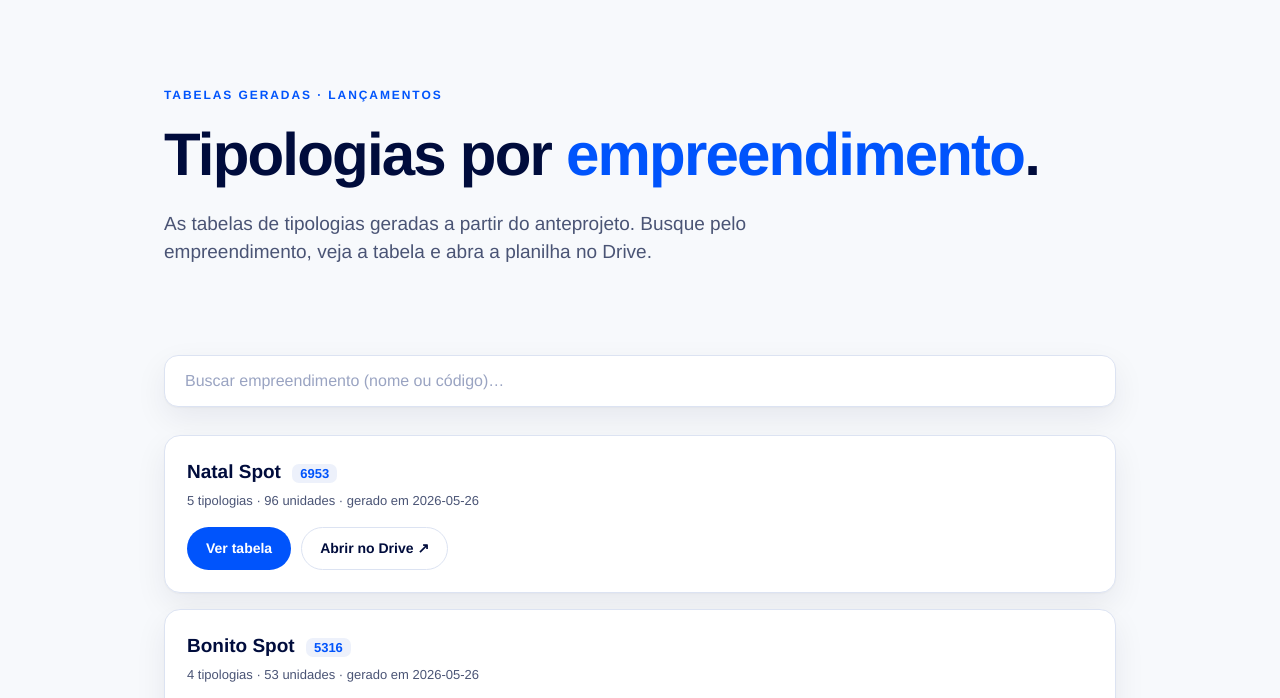
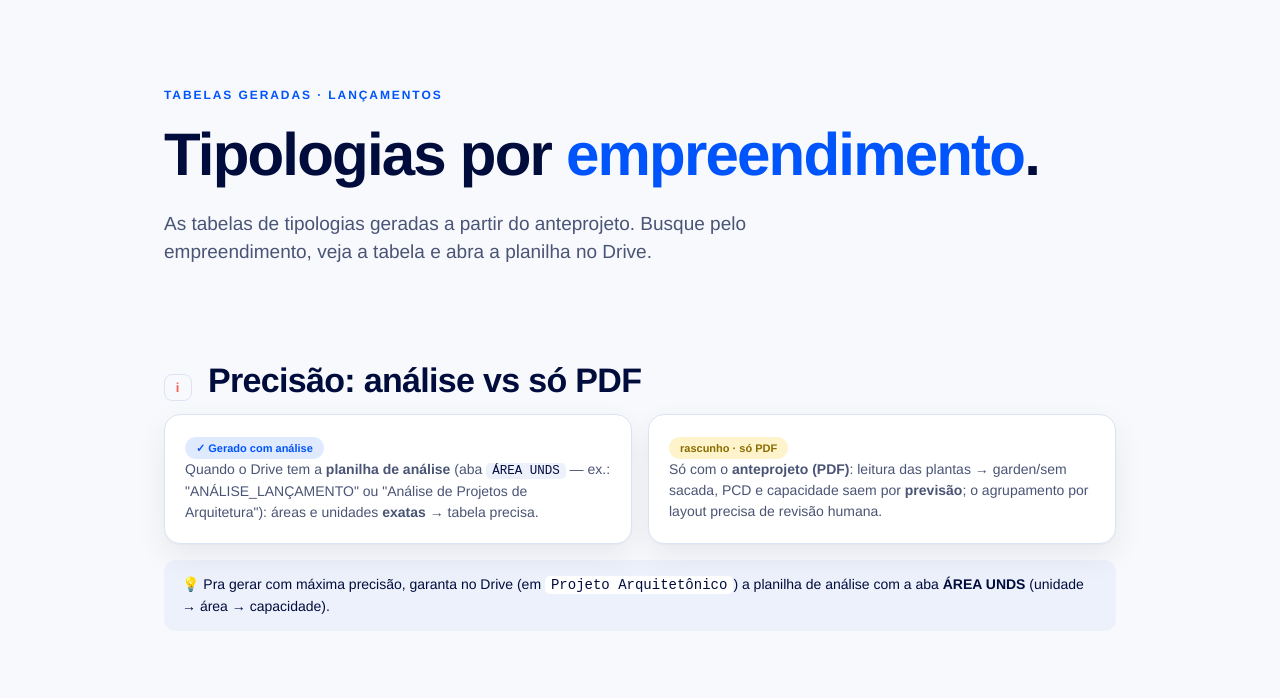
Before and after one commit to raqueltavares-commits/hackathon-investimentos, a plain HTML site: page dashboard/index.html in a window 1280 px wide. Both pictures are taken after a click on the tab "Tipologias por Spot". Shown: the part 73-771 px from the top of the page. Drawn offline with Linux system fonts and the light colour scheme.

Commit message:
feat: selo de fonte (analise/PDF) + bloco de precisao na vitrine; regra de capacidade por metragem
Capacidade (previsao): <=17m2 cap2, ~18 cap3, >=19 cap4 (sofa-cama), ~23+ cap5.
Vitrine ganha bloco explicando o que ter no Drive pra mais precisao e a diferenca
analise vs so-PDF; cada Spot ganha selo (Natal=analise, Bonito=rascunho/PDF).
SKILL.md passa a marcar 'fonte' na geracao.

Co-Authored-By: Claude Opus 4.7 (1M context) <noreply@anthropic.com>

```diff
--- a/dashboard/app.js
+++ b/dashboard/app.js
@@ -147,12 +147,16 @@
 
   function card(item) {
     const c = el("div", "spot-card");
+    const selo = item.fonte === "analise"
+      ? '<span class="selo selo-analise" title="Gerado a partir da planilha de análise (ÁREA UNDS) — dados exatos.">✓ Gerado com análise</span>'
+      : '<span class="selo selo-pdf" title="Gerado só do anteprojeto PDF — rascunho, capacidade por previsão e layout a revisar.">rascunho · só PDF</span>';
     c.innerHTML = `
       <div class="spot-card-top">
         <div>
           <h3>${item.spot} <span class="spot-cod">${item.codigo}</span></h3>
           <p class="spot-meta">${item.total_tipologias} tipologias · ${item.total_unidades} unidades · gerado em ${item.gerado_em}</p>
         </div>
+        ${selo}
       </div>
       <div class="spot-actions">
         <button class="btn btn-primary" data-ver="${item.slug}">Ver tabela</button>
--- a/dashboard/data/tipologias.js
+++ b/dashboard/data/tipologias.js
@@ -7,12 +7,12 @@ window.TIPOLOGIAS = {
   index: [
     {
       spot: "Natal Spot", codigo: "6953", slug: "natal-spot",
-      gerado_em: "2026-05-26", total_tipologias: 5, total_unidades: 96,
+      gerado_em: "2026-05-26", total_tipologias: 5, total_unidades: 96, fonte: "analise",
       drive_url: "https://docs.google.com/spreadsheets/d/1Ffn359MFIgtERfKWiR-UfMFJVUOWDotSaSQLm8PxXQ8/edit"
     },
     {
       spot: "Bonito Spot", codigo: "5316", slug: "bonito-spot",
-      gerado_em: "2026-05-26", total_tipologias: 4, total_unidades: 53,
+      gerado_em: "2026-05-26", total_tipologias: 4, total_unidades: 53, fonte: "pdf",
       drive_url: "https://docs.google.com/spreadsheets/d/1iq7gvHOmMwSrw0HwK8iT6Ssa0MRFyKIeAobpdZ7txNM/edit",
       rascunho: true
     }
--- a/dashboard/index.html
+++ b/dashboard/index.html
@@ -76,6 +76,21 @@
     </section>
 
     <section class="block reveal">
+      <div class="block-head"><span class="num">i</span><h2>Precisão: análise vs só PDF</h2></div>
+      <div class="precisao-grid">
+        <div class="prec-card">
+          <span class="selo selo-analise">✓ Gerado com análise</span>
+          <p>Quando o Drive tem a <strong>planilha de análise</strong> (aba <code>ÁREA UNDS</code> — ex.: "ANÁLISE_LANÇAMENTO" ou "Análise de Projetos de Arquitetura"): áreas e unidades <strong>exatas</strong> → tabela precisa.</p>
+        </div>
+        <div class="prec-card">
+          <span class="selo selo-pdf">rascunho · só PDF</span>
+          <p>Só com o <strong>anteprojeto (PDF)</strong>: leitura das plantas → garden/sem sacada, PCD e capacidade saem por <strong>previsão</strong>; o agrupamento por layout precisa de revisão humana.</p>
+        </div>
+      </div>
+      <p class="prec-tip">💡 Pra gerar com máxima precisão, garanta no Drive (em <code>Projeto Arquitetônico</code>) a planilha de análise com a aba <strong>ÁREA UNDS</strong> (unidade → área → capacidade).</p>
+    </section>
+
+    <section class="block reveal">
       <div class="search-bar">
         <input id="spot-search" type="text" placeholder="Buscar empreendimento (nome ou código)…" autocomplete="off" />
       </div>
--- a/dashboard/styles.css
+++ b/dashboard/styles.css
@@ -207,6 +207,21 @@ table.matriz { border-collapse: collapse; width: 100%; min-width: 560px; }
 .cmd-row { display: flex; gap: 10px; align-items: center; justify-content: center; flex-wrap: wrap; }
 .cmd-row code { background: var(--paper-2); color: var(--navy); padding: 10px 14px; border-radius: 10px; font-size: 13.5px; }
 
+/* selo de fonte */
+.selo { flex: none; align-self: flex-start; font-size: 11px; font-weight: 700; padding: 5px 11px; border-radius: 999px; white-space: nowrap; }
+.selo-analise { background: rgba(0,84,252,.12); color: var(--blue); }
+.selo-pdf { background: #FFF3CC; color: #8A6D00; }
+
+/* bloco precisão */
+.precisao-grid { display: grid; grid-template-columns: repeat(auto-fit, minmax(280px, 1fr)); gap: 16px; }
+.prec-card { background: var(--white); border: 1px solid var(--line); border-radius: var(--radius); padding: 20px; box-shadow: var(--shadow); }
+.prec-card .selo { margin-bottom: 12px; }
+.prec-card p { font-size: 14px; color: var(--ink-60); }
+.prec-card code { background: var(--paper-2); color: var(--navy); padding: 1px 6px; border-radius: 5px; font-size: 12.5px; }
+.prec-tip { margin-top: 16px; font-size: 14px; color: var(--navy); background: var(--paper-2); padding: 14px 18px; border-radius: 12px; }
+.prec-tip code { background: var(--white); padding: 1px 6px; border-radius: 5px; }
+.block-head .num { min-width: 28px; text-align: center; }
+
 /* ---------- Reveal ---------- */
 .reveal { opacity: 0; transform: translateY(14px); animation: rise .6s cubic-bezier(.2,.7,.2,1) forwards; }
 .reveal:nth-child(1) { animation-delay: .02s; }
```
Also changed, not shown: 2 other files.
